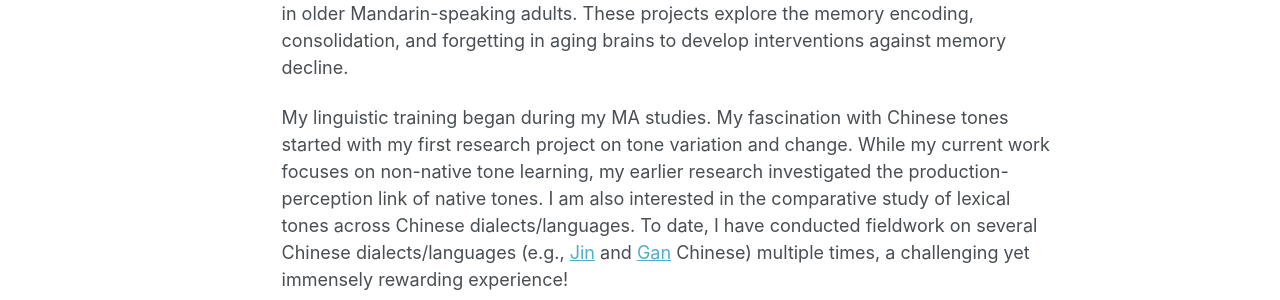
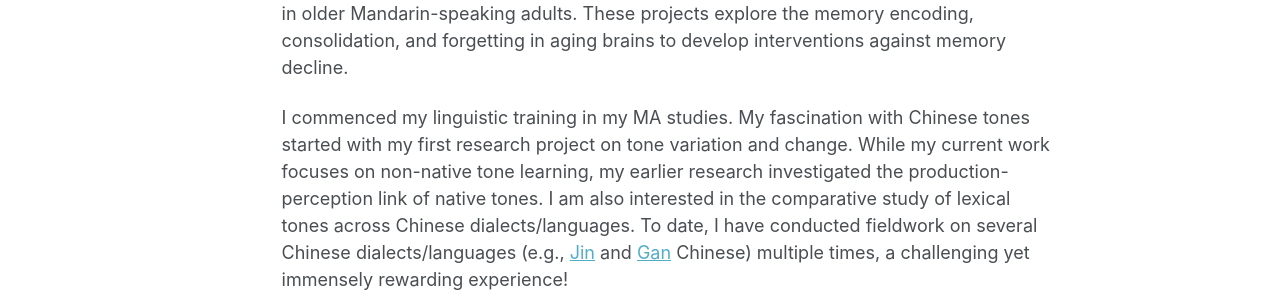
Before and after one commit to kliubc2025/kliubc.github.io, a Jekyll site: the page built from _pages/about.md, in a window 1280 px wide and 900 px high. Shown: the part 381-681 px from the top of the window. Built offline with Jekyll 4.4.1, drawn with Linux system fonts in a browser that asks for light colours; some web fonts are replaced; a script that is not in the unit is left out.

Commit message:
Update about.md

```diff
--- a/_pages/about.md
+++ b/_pages/about.md
@@ -12,7 +12,7 @@ I am a PhD student at the [Speech, Learning, and the Brain (SLaB) Lab](https://s
 
 My research focuses on [phonetics](https://en.wikipedia.org/wiki/Phonetics#) and [psycholinguistics](https://en.wikipedia.org/wiki/Psycholinguistics). Currently at HKUST, my work aims to uncover the mechanisms of learning and memory from a psycholinguistic perspective. Specifically, I examine how sleep, including both nocturnal sleep and daytime naps, facilitates non-native tone learning (i.e., [Cantonese](https://en.wikipedia.org/wiki/Cantonese_phonology)) through memory consolidation in older Mandarin-speaking adults. These projects explore the memory encoding, consolidation, and forgetting in aging brains to develop interventions against memory decline.
 
-My linguistic training began during my MA studies. My fascination with Chinese tones started with my first research project on tone variation and change. While my current work focuses on non-native tone learning, my earlier research investigated the production-perception link of native tones. I am also interested in the comparative study of lexical tones across Chinese dialects/languages. To date, I have conducted fieldwork on several Chinese dialects/languages (e.g., [Jin](https://en.wikipedia.org/wiki/Jin_Chinese) and [Gan](https://en.wikipedia.org/wiki/Gan_Chinese) Chinese) multiple times, a challenging yet immensely rewarding experience!
+I commenced my linguistic training in my MA studies. My fascination with Chinese tones started with my first research project on tone variation and change. While my current work focuses on non-native tone learning, my earlier research investigated the production-perception link of native tones. I am also interested in the comparative study of lexical tones across Chinese dialects/languages. To date, I have conducted fieldwork on several Chinese dialects/languages (e.g., [Jin](https://en.wikipedia.org/wiki/Jin_Chinese) and [Gan](https://en.wikipedia.org/wiki/Gan_Chinese) Chinese) multiple times, a challenging yet immensely rewarding experience!
 
 Education
 ======
```
